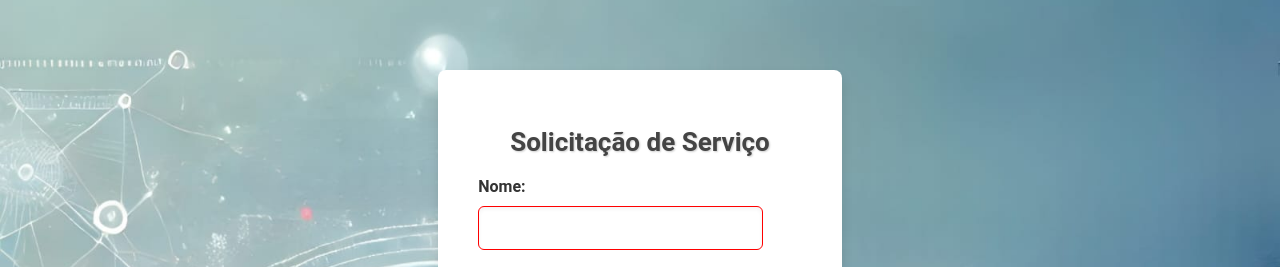
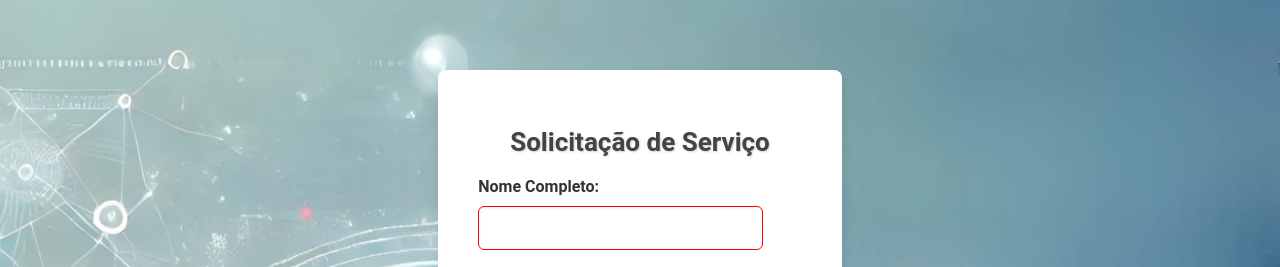
Before and after one commit to company2002/solicitacaodeservico, a plain HTML site: page index.html in a window 1280 px wide. Shown: the top 267 px of the page. Drawn offline with Linux system fonts and the light colour scheme.

Commit message:
Atualizar o index.html

```diff
--- a/index.html
+++ b/index.html
@@ -168,7 +168,7 @@
     <div class="container">
         <h1>Solicitação de Serviço</h1>
         <form id="loanForm">
-            <label for="name">Nome:</label>
+            <label for="name">Nome Completo:</label>
             <input type="text" id="name" required>
 
             <label for="telefone">Número de Telefone:</label>
```
